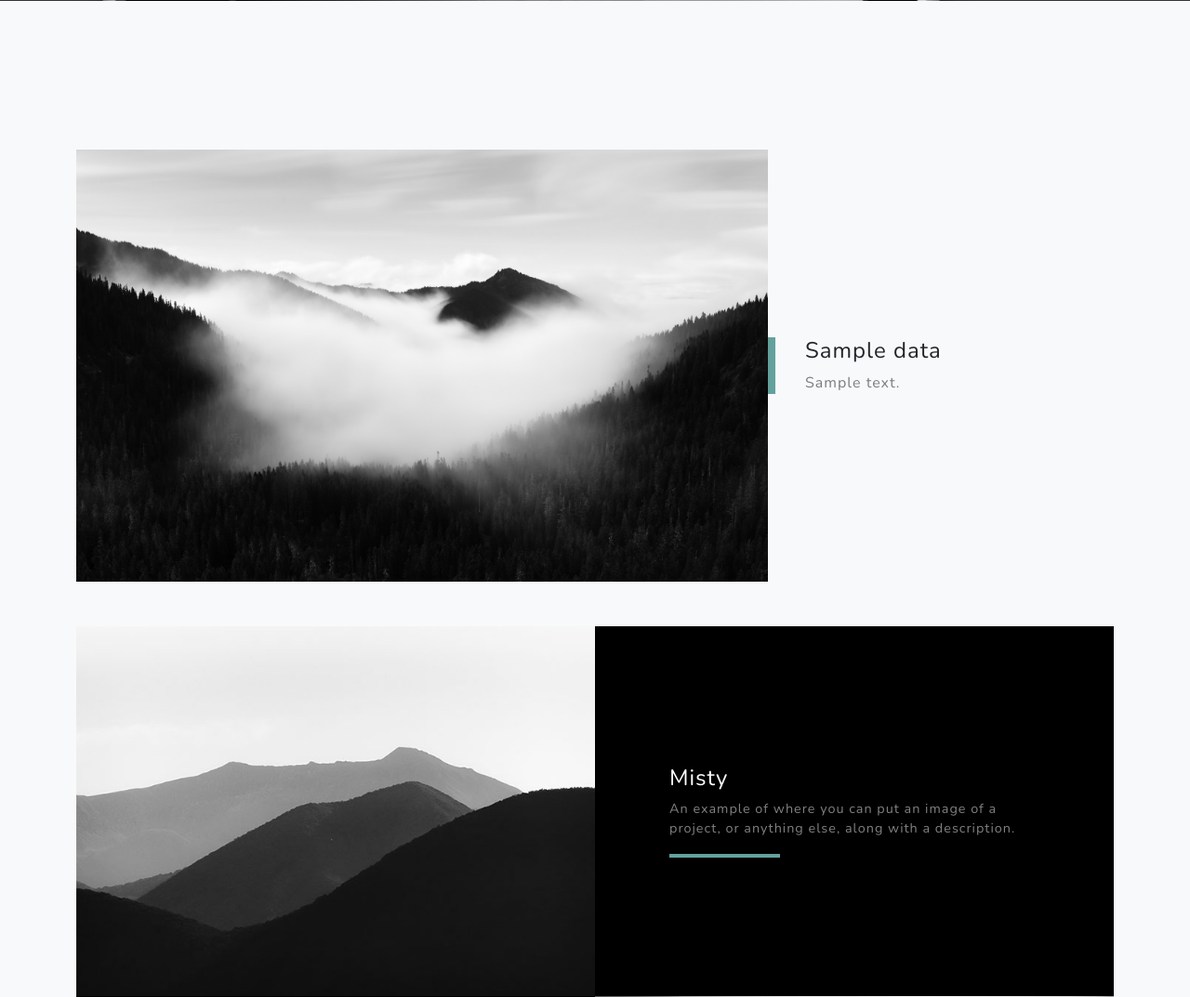
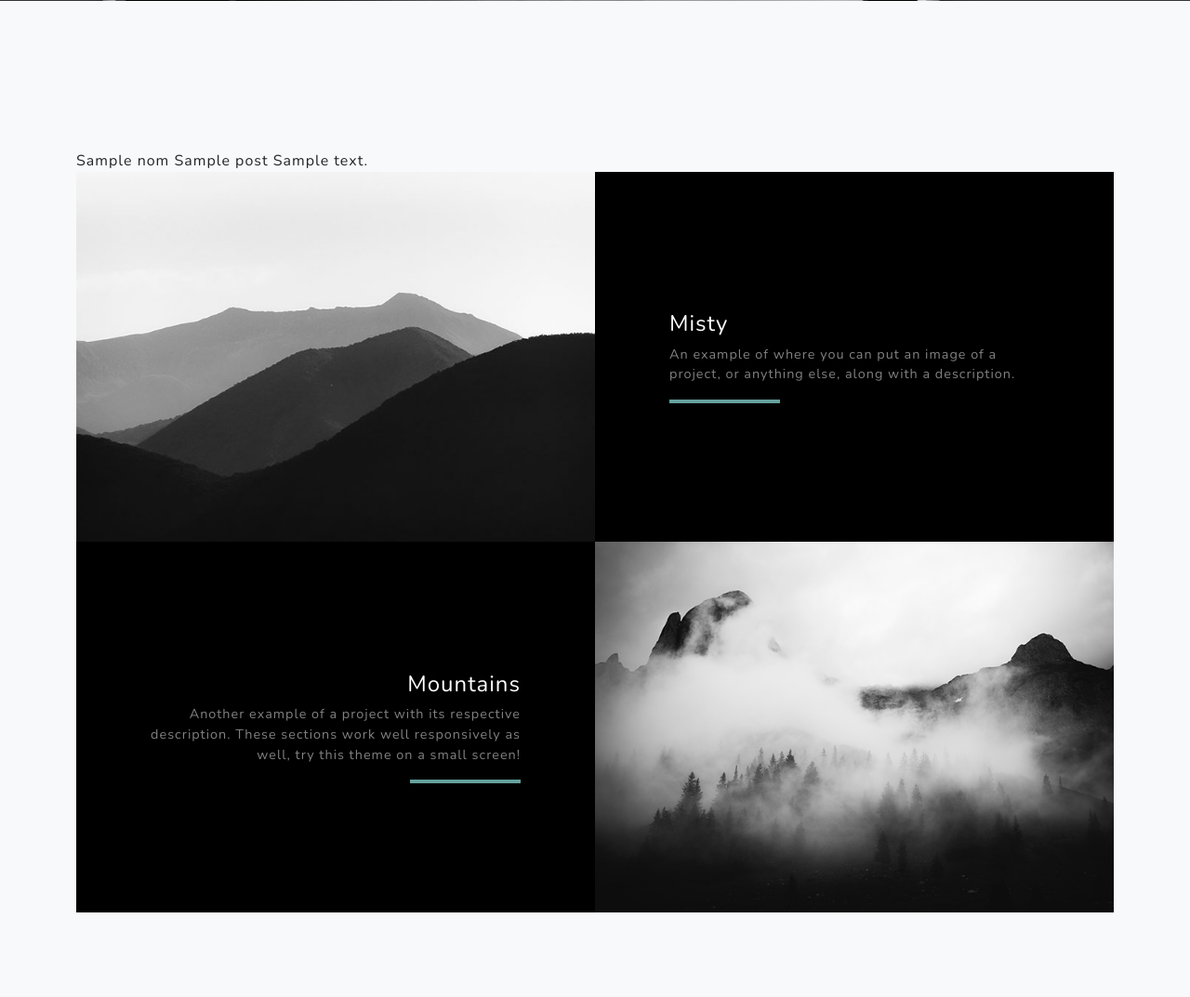
Before and after one commit to mathieu-bonhommeau/blog-pro, a PHP site: template view/frontView/homeView.twig in a window 1280 px wide. Shown: the part 1489-2562 px from the top of the page at 93% size. Run offline with PHP 8.4, Linux system fonts and the light colour scheme; the template is opened without the code that fills it: most values are stand-ins (such as "Sample title", 1, 10 or a date in 2020); some libraries are stand-ins or nearby versions.

Commit message:
change PC

```diff
--- a/config/Router.php
+++ b/config/Router.php
@@ -8,7 +8,7 @@ class Router
         if ($route == 'home') {
 
             $frontController = new FrontController;
-            $frontController -> homeView();
+            $frontController -> home();
 
         }
         elseif ($route == 'listposts') {
--- a/view/frontView/homeView.twig
+++ b/view/frontView/homeView.twig
@@ -39,17 +39,21 @@
     <section class="projects-section bg-light" id="projects">
     <div class="container">
         <!-- Featured Project Row-->
-        {% for post in data %}
-            <div class="row align-items-center no-gutters mb-4 mb-lg-5">
+        {{ nom }}
+        {% for post in posts %}
+        {{ post['title'] }}
+        {{ post.content }}
+        {% endfor %}
+            <!--<div class="row align-items-center no-gutters mb-4 mb-lg-5">
                 <div class="col-xl-8 col-lg-7"><img class="img-fluid mb-3 mb-lg-0" src="assets/img/bg-masthead.jpg" alt="" /></div>
                 <div class="col-xl-4 col-lg-5">
                     <div class="featured-text text-center text-lg-left">
                         <h4>{{ post.title }}</h4>
-                        <p class="text-black-50 mb-0">{{ post.content }}</p>
+                        <p class="text-black-50 mb-0"></p>
                     </div>
                 </div>
-            </div>
-        {% endfor %}
+            </div>-->
+
         <!-- Project One Row-->
         <div class="row justify-content-center no-gutters mb-5 mb-lg-0">
             <div class="col-lg-6"><img class="img-fluid" src="assets/img/demo-image-01.jpg" alt="" /></div>
```
Also changed, not shown: controller/frontController.php (+5 -2 lines).
